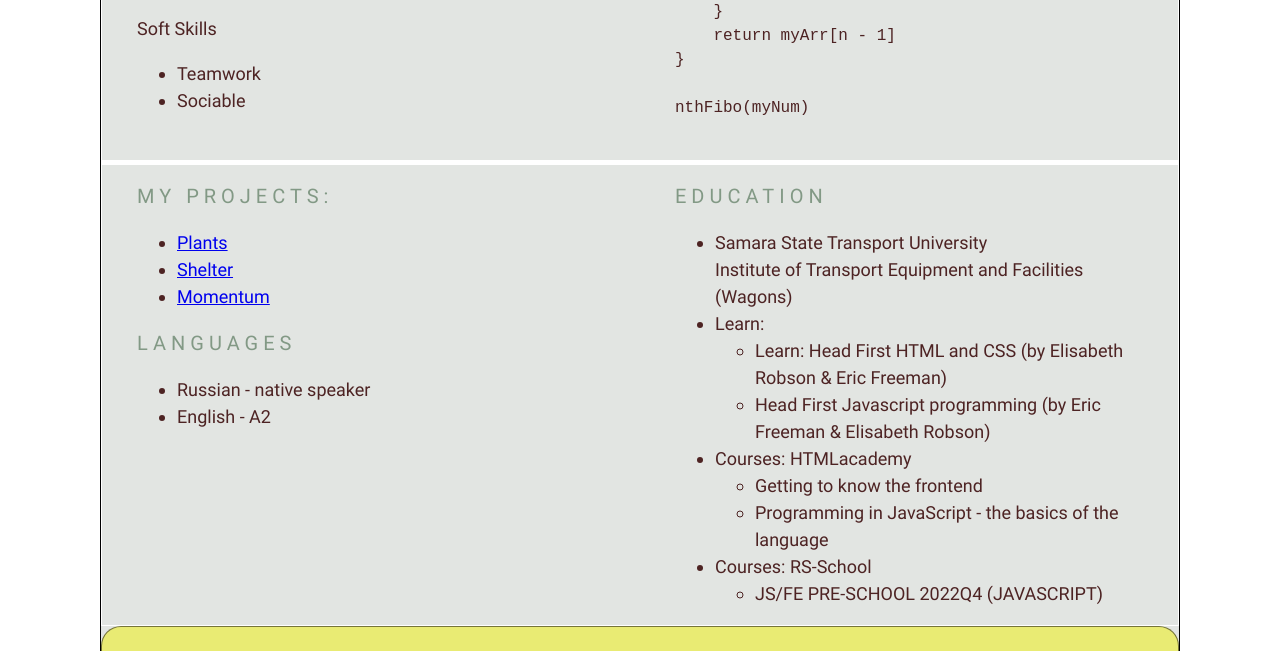
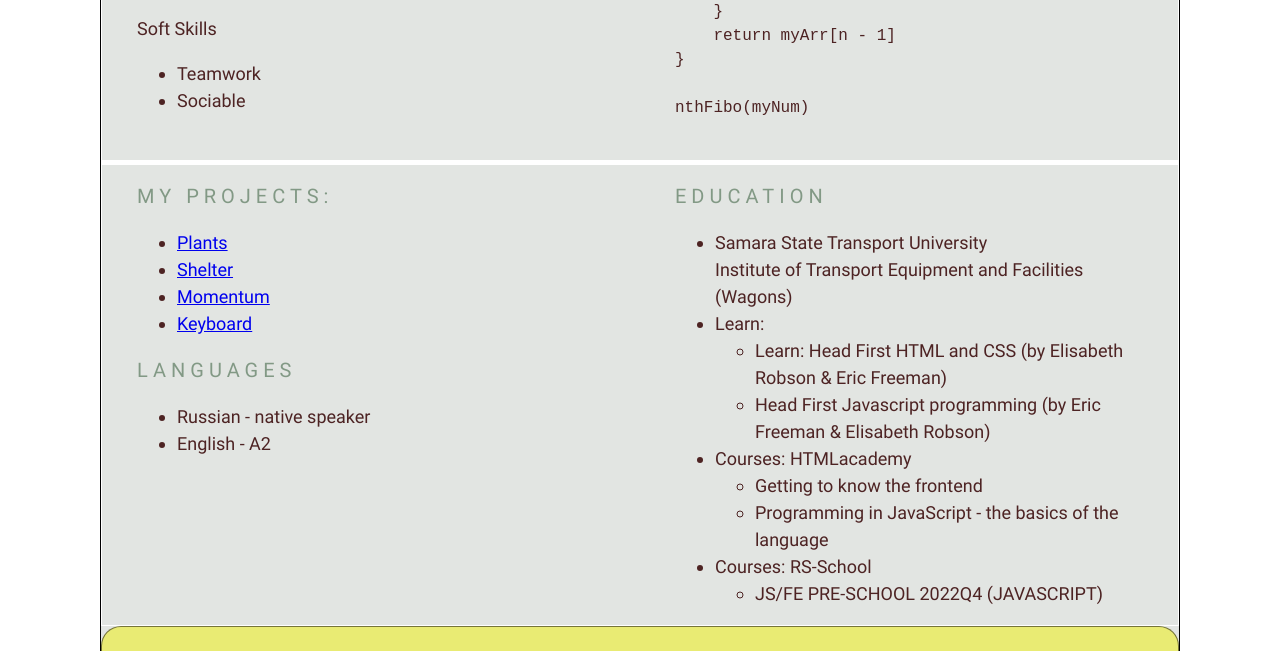
Before and after one commit to TemaTut/MyCV, a plain HTML site: page index.html in a window 1280 px wide. Shown: the part 1066-1717 px from the top of the page. Drawn offline with Linux system fonts and the light colour scheme.

Commit message:
feat: add link

```diff
--- a/index.html
+++ b/index.html
@@ -110,6 +110,8 @@ nthFibo(myNum)
                         <li><a
                                 href="https://rolling-scopes-school.github.io/tematut-JSFEPRESCHOOL2022Q4/momentum/">Momentum</a>
                         </li>
+                        <li><a href="https://tematut.github.io/MyCV/index.html">Keyboard</a>
+                        </li>
                     </ul>
                     <h2 class="section-title Languages" id="languages">Languages</h2>
                     <ul class="Languages">
```
